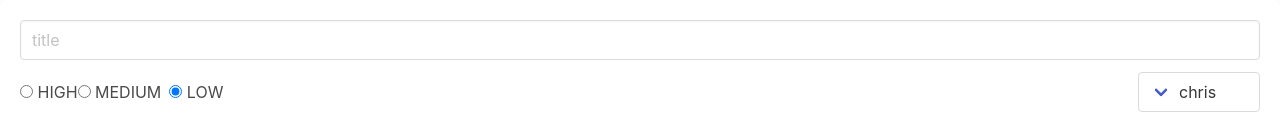
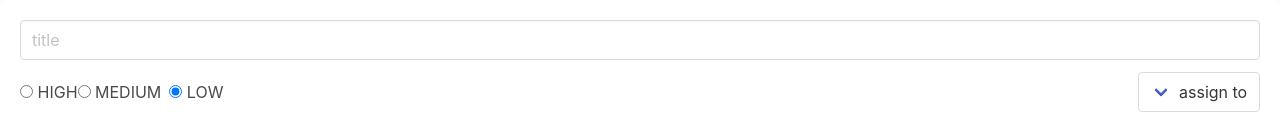
Before and after one commit to tim811223/ReactLab, a React (Vite) app in the folder CH9-Forms/ch9-todoitem/: page / in a window 1280 px wide. Shown: the top 134 px of the page. Built offline with nearby package versions, Linux system fonts and the light colour scheme; the HTML template or start-up script is replaced by a standard one.

Commit message:
上個commit雖然是React完全控制,但是並未用State,這邊改為State控制

```diff
--- a/CH9-Forms/ch9-todoitem/src/ToDos/Editor.tsx
+++ b/CH9-Forms/ch9-todoitem/src/ToDos/Editor.tsx
@@ -8,7 +8,7 @@ export const Editor : FC =()=> {
 
   const handleTitleChange:React.ChangeEventHandler<HTMLInputElement> = (e) => {setTitle(e.target.value);};
   const handlePriorityChange:React.ChangeEventHandler<HTMLInputElement> = (e) => {setPriority(parseInt(e.target.value));};
-  const handleAssigneeChange:React.ChangeEventHandler<HTMLSelectElement> = (e) => {console.log(e.target.value);};
+  const handleAssigneeChange:React.ChangeEventHandler<HTMLSelectElement> = (e) => {setAssignee(e.target.value);};
 
   return(
     <div className="box">
@@ -39,7 +39,7 @@ export const Editor : FC =()=> {
           <div className="field">
             <div className="control">
               <div className="select">
-                <select value="chris" onChange={handleAssigneeChange}>
+                <select value={assignee} onChange={handleAssigneeChange}>
                   <option value="">assign to</option>
                   <option value="alax">alax</option>
                   <option value="bob">bob</option>
```
